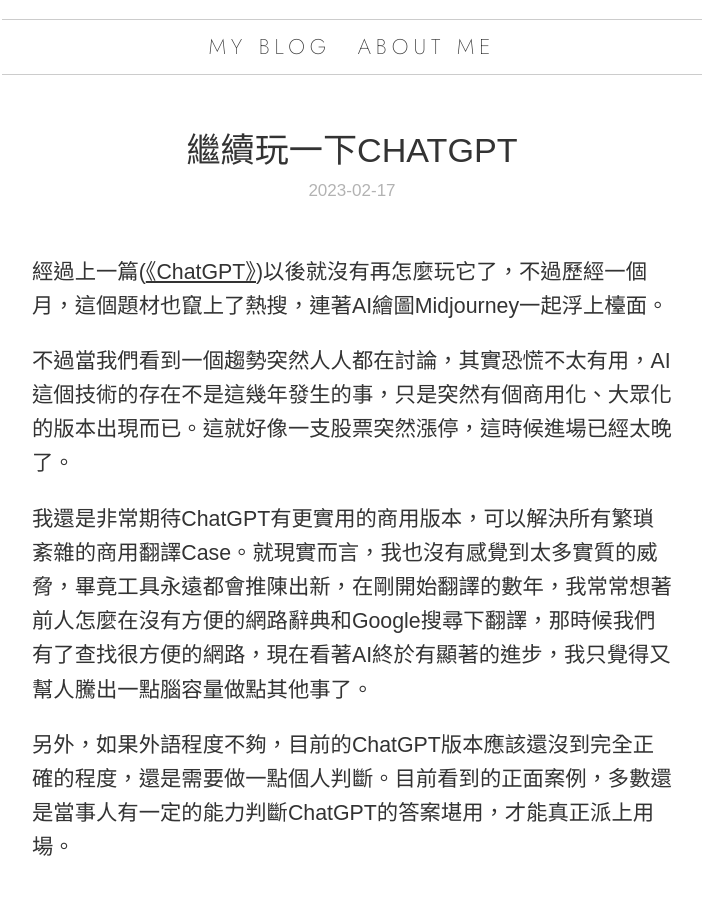
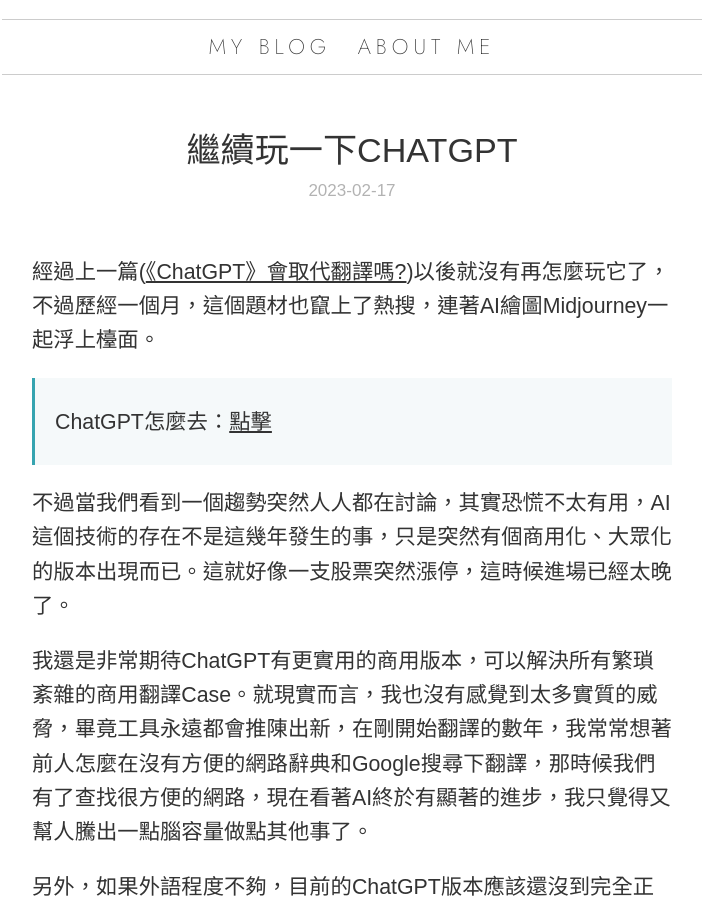
Before and after one commit to pqvst/tzling, a Jekyll site: the page built from _posts/2023-02-17-ChatGPT_Translation_Work2.md, in a window 1280 px wide and 900 px high, scrolled down 504 px. Shown: the whole window, without its empty margins (288-990 px from the left). Built offline with Jekyll 4.4.1, drawn with Linux system fonts in a browser that asks for light colours; nearby versions of some CDN libraries.

Commit message:
Update 2023-02-17-ChatGPT_Translation_Work2.md

```diff
--- a/_posts/2023-02-17-ChatGPT_Translation_Work2.md
+++ b/_posts/2023-02-17-ChatGPT_Translation_Work2.md
@@ -3,9 +3,13 @@
 title: 繼續玩一下ChatGPT
 ---
 
-經過上一篇([《ChatGPT》](https://chat.openai.com/auth/login))以後就沒有再怎麼玩它了，不過歷經一個月，這個題材也竄上了熱搜，連著AI繪圖**Midjourney**一起浮上檯面。
+經過上一篇([《ChatGPT》會取代翻譯嗎?](https://tzling.com/2022/12/12/ChatGPT_Translation_Work/))以後就沒有再怎麼玩它了，不過歷經一個月，這個題材也竄上了熱搜，連著AI繪圖**Midjourney**一起浮上檯面。
+
+> ChatGPT怎麼去：[點擊](https://chat.openai.com/auth/login)
 
 不過當我們看到一個趨勢突然人人都在討論，其實恐慌不太有用，AI這個技術的存在不是這幾年發生的事，只是突然有個商用化、大眾化的版本出現而已。這就好像一支股票突然漲停，這時候進場已經太晚了。
+
+
 
 我還是非常期待ChatGPT有更實用的商用版本，可以解決所有繁瑣紊雜的商用翻譯Case。就現實而言，我也沒有感覺到太多實質的威脅，畢竟工具永遠都會推陳出新，在剛開始翻譯的數年，我常常想著前人怎麼在沒有方便的網路辭典和Google搜尋下翻譯，那時候我們有了查找很方便的網路，現在看著AI終於有顯著的進步，我只覺得又幫人騰出一點腦容量做點其他事了。
 
```
